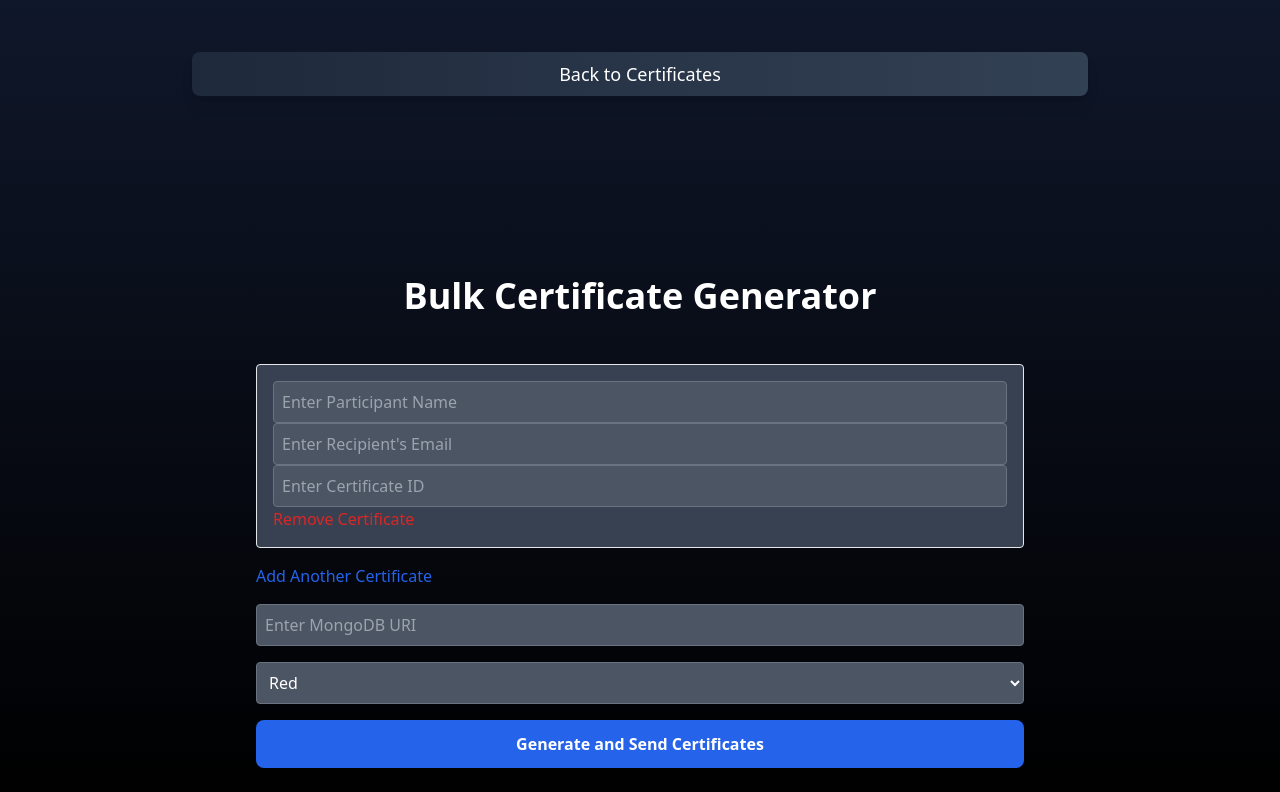
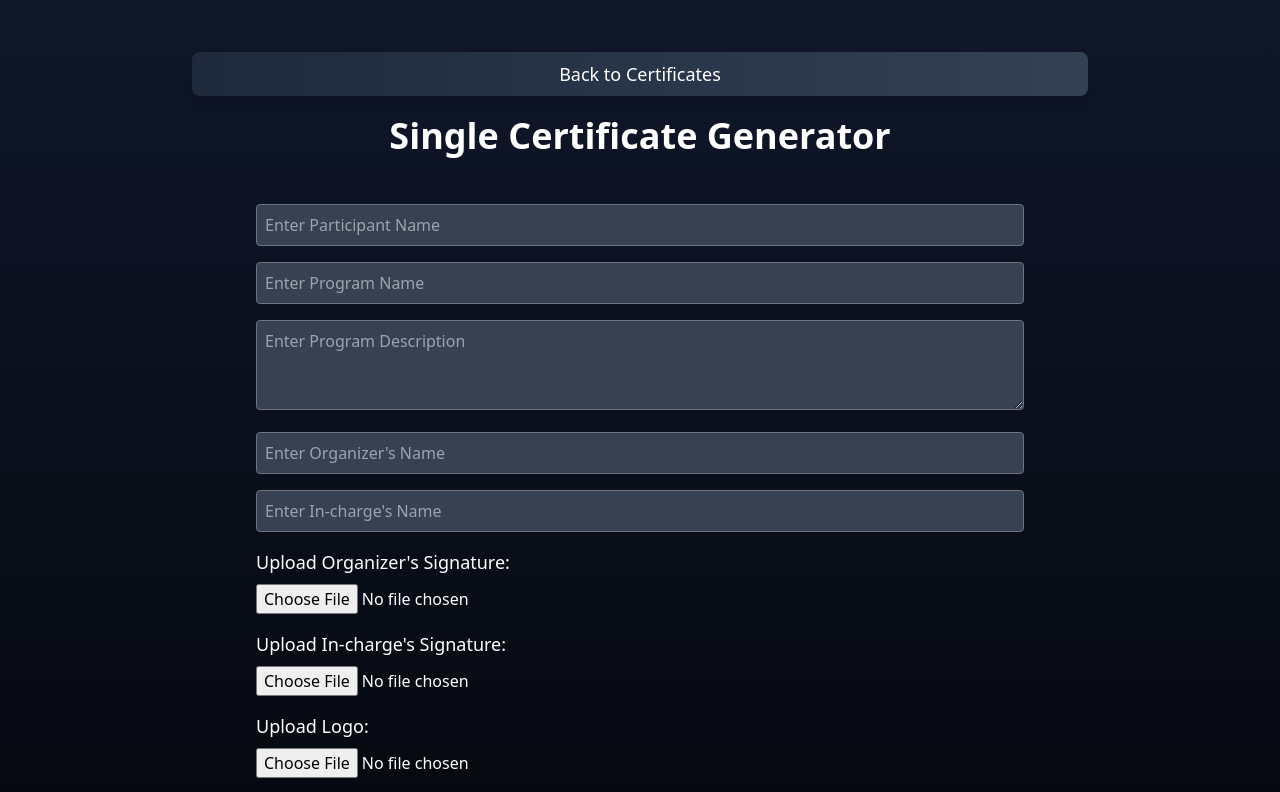
Before and after one commit to ATHARVA262005/GDG-On-Campus-Certificate-Maker, a React (Vite) app: page /single-certificate in a window 1280 px wide. Shown: the top 792 px of the page. Built offline with nearby package versions, Linux system fonts and the light colour scheme.

Commit message:
minor issue resolved

```diff
--- a/src/pages/SingleCertificateGenerator.jsx
+++ b/src/pages/SingleCertificateGenerator.jsx
@@ -3,38 +3,35 @@ import pdfMake from '../utils/pdfmake';
 import { backgroundImages } from '../utils/backgroundImages';
 import { Link } from 'react-router-dom';
 
-const BulkCertificateGenerator = () => {
-  const [certificates, setCertificates] = useState([{ name: '', email: '', id: '' }]);
+const SingleCertificateGenerator = () => {
+  const [certificateData, setCertificateData] = useState({
+    name: '',
+    program: '',
+    description: '',
+    organizer: '',
+    incharge: '',
+    organizerSignature: '',
+    inchargeSignature: '',
+    logo: '',
+    id: '',
+    verificationUrl: '',
+    backgroundColor: 'red',
+  });
+
   const [senderEmail, setSenderEmail] = useState('');
   const [senderPassword, setSenderPassword] = useState('');
+  const [recipientEmail, setRecipientEmail] = useState('');
   const [mongodbUri, setMongodbUri] = useState('');
   const [loading, setLoading] = useState(false);
-  const [backgroundColor, setBackgroundColor] = useState('red');
 
-  const handleChange = (index, e) => {
-    const { name, value } = e.target;
-    const newCertificates = [...certificates];
-    newCertificates[index][name] = value;
-    setCertificates(newCertificates);
-  };
-
-  const handleAddCertificate = () => {
-    setCertificates([...certificates, { name: '', email: '', id: '' }]);
-  };
-
-  const handleRemoveCertificate = (index) => {
-    const newCertificates = certificates.filter((_, i) => i !== index);
-    setCertificates(newCertificates);
-  };
-
-  const sendEmailWithPDF = async (pdfBase64, recipientEmail) => {
+  const sendEmailWithPDF = async (pdfBase64) => {
     setLoading(true);
     const emailData = {
       senderEmail,
       senderPassword,
       toEmail: recipientEmail,
       subject: 'Your Certificate of Achievement',
-      message: 'Congratulations on completing the program! Attached is your certificate of achievement.',
+      message: `Dear ${certificateData.name},\n\nCongratulations on completing the ${certificateData.program} program! Attached is your certificate of achievement.\n\nBest regards,\n${certificateData.organizer}`,
       pdfBase64,
     };
 
@@ -50,17 +47,29 @@ const BulkCertificateGenerator = () => {
       const result = await response.json();
       if (response.ok) {
         console.log('Email sent successfully:', result);
+        alert('Certificate emailed successfully!');
       } else {
         console.error('Failed to send email:', result);
+        alert('Failed to send certificate.');
       }
     } catch (error) {
       console.error('Error sending email:', error);
+      alert('An error occurred while sending the email.');
     } finally {
       setLoading(false);
     }
   };
 
-  const saveCertificateToDB = async (pdfBase64, certificateDetails) => {
+  const saveCertificateToDB = async (pdfBase64) => {
+    const certificateDetails = {
+      recipientName: certificateData.name,
+      eventName: certificateData.program,
+      certificateId: certificateData.id,
+      certificateUrl: `http://localhost:5000/certificates/${certificateData.id}`,
+      organizerName: certificateData.organizer,
+      inChargeName: certificateData.incharge,
+    };
+
     try {
       const response = await fetch('http://localhost:5000/generate-certificate', {
         method: 'POST',
@@ -82,20 +91,57 @@ const BulkCertificateGenerator = () => {
     }
   };
 
-  const generatePDF = async (index) => {
-    const { name, id } = certificates[index];
-    const certificateDetails = {
-      recipientName: name,
-      certificateId: id,
-      certificateUrl: `http://localhost:5000/certificates/${id}`,
+  const handleChange = (e) => {
+    const { name, value } = e.target;
+    setCertificateData((prev) => ({ ...prev, [name]: value }));
   };
+
+  const handleFileChange = (e) => {
+    const { name, files } = e.target;
+    if (files && files[0]) {
+      const reader = new FileReader();
+      reader.onload = (event) => {
+        setCertificateData((prev) => ({ ...prev, [name]: event.target.result }));
+      };
+      reader.readAsDataURL(files[0]);
+    }
+  };
+
+  const handleColorChange = (e) => {
+    const { value } = e.target;
+    setCertificateData((prev) => ({ ...prev, backgroundColor: value }));
+  };
+
+  const getBase64FromUrl = async (url) => {
+    try {
+      const response = await fetch(url);
+      if (!response.ok) throw new Error('Network response was not ok');
+      const blob = await response.blob();
+      return new Promise((resolve, reject) => {
+        const reader = new FileReader();
+        reader.onloadend = () => resolve(reader.result);
+        reader.onerror = reject;
+        reader.readAsDataURL(blob);
+      });
+    } catch (error) {
+      console.error('Error fetching image:', error);
+      return null;
+    }
+  };
+
+  const generatePDF = async () => {
+    try {
+      const logoBase64 = await getBase64FromUrl(certificateData.logo);
+      const organizerSignatureBase64 = await getBase64FromUrl(certificateData.organizerSignature);
+      const inchargeSignatureBase64 = await getBase64FromUrl(certificateData.inchargeSignature);
+      const backgroundImageBase64 = backgroundImages[certificateData.backgroundColor] || '';
 
       const docDefinition = {
         pageSize: { width: 1280, height: 720 },
         pageMargins: [0, 0, 0, 0],
         background: [
           {
-          image: backgroundImages[backgroundColor] || '',
+            image: backgroundImageBase64,
             width: 1280,
             height: 720,
           },
@@ -108,36 +154,129 @@ const BulkCertificateGenerator = () => {
             margin: [0, 120, 0, 0],
           },
           {
-          text: `This is to certify that ${name}`,
+            text: 'This is to certify that',
             style: 'body',
             alignment: 'center',
             margin: [0, 20, 0, 0],
           },
           {
-          text: `has successfully completed the program with ID: ${id}`,
+            text: certificateData.name,
+            style: 'name',
+            alignment: 'center',
+            margin: [0, 20, 0, 0],
+          },
+          {
+            text: 'has demonstrated exceptional skills and dedication by successfully completing the',
             style: 'body',
             alignment: 'center',
             margin: [0, 20, 0, 0],
           },
+          {
+            text: certificateData.program,
+            style: 'subheader',
+            alignment: 'center',
+            margin: [0, 20, 0, 0],
+          },
+          {
+            text: `The program was designed to provide valuable knowledge and skills in ${certificateData.description || 'emerging technologies and development practices'}.`,
+            style: 'body',
+            alignment: 'center',
+            margin: [120, 20, 120, 0],
+          },
+          {
+            columns: [
+              {
+                stack: [
+                  {
+                    image: organizerSignatureBase64,
+                    width: 120,
+                    height: 50,
+                    alignment: 'right',
+                    margin: [0, 10, 0, 0],
+                  },
+                  {
+                    text: certificateData.organizer,
+                    style: 'signatory',
+                    alignment: 'right',
+                    margin: [0, 20, 0, 0],
+                  },
+                ],
+                width: '36.5%',
+                alignment: 'right',
+              },
+              {
+                stack: [
+                  {
+                    image: logoBase64,
+                    width: 150,
+                    height: 150,
+                    alignment: 'center',
+                    margin: [0, -20, 0, 0],
+                  },
+                ],
+                width: '40%',
+                alignment: 'center',
+              },
+              {
+                stack: [
+                  {
+                    image: inchargeSignatureBase64,
+                    width: 120,
+                    height: 50,
+                    alignment: 'center',
+                    margin: [0, 10, 0, 0],
+                  },
+                  {
+                    text: certificateData.incharge,
+                    style: 'signatory',
+                    alignment: 'center',
+                    margin: [0, 20, 0, 0],
+                  },
+                ],
+                width: '10%',
+                alignment: 'left',
+              },
+            ],
+            margin: [0, 60, 150, 0],
+          },
+          {
+            text: `Certificate ID: ${certificateData.id}`,
+            style: 'footer',
+            alignment: 'center',
+            margin: [0, 20, 0, 0],
+          },
+          {
+            text: `Verify at: ${certificateData.verificationUrl || `https://gdgpdeacoem.in/certificates/${certificateData.id}`}`,
+            style: 'footer',
+            alignment: 'center',
+            margin: [0, 10, 0, 0],
+          },
         ],
         styles: {
           header: { fontSize: 30, bold: true, color: '#111827' },
+          subheader: { fontSize: 25, bold: true, color: '#111827' },
           body: { fontSize: 18, margin: [0, 5, 0, 5], color: '#111827' },
+          name: { fontSize: 22, bold: true, italics: true, color: '#111827' },
+          signatory: { fontSize: 14, color: '#111827' },
+          footer: { fontSize: 12, color: '#111827', italics: true },
         },
       };
 
       const pdfDocGenerator = pdfMake.createPdf(docDefinition);
 
       pdfDocGenerator.getBase64((pdfBase64) => {
-      saveCertificateToDB(pdfBase64, certificateDetails);
-      sendEmailWithPDF(pdfBase64, certificates[index].email);
-      pdfDocGenerator.download(`certificate_${id}.pdf`);
+        saveCertificateToDB(pdfBase64); // Save certificate to MongoDB
+        sendEmailWithPDF(pdfBase64);
+        pdfDocGenerator.download('certificate.pdf');
       });
+    } catch (error) {
+      console.error('Error generating PDF:', error);
+    }
   };
 
   const handleSubmit = (e) => {
     e.preventDefault();
-    certificates.forEach((_, index) => generatePDF(index));
+    generatePDF();
   };
 
   return (
@@ -151,70 +290,48 @@ const BulkCertificateGenerator = () => {
         </Link>
       </div>
       <div className="flex flex-col items-center space-y-8">
-        <h2 className="text-4xl font-bold mb-4">Bulk Certificate Generator</h2>
-        <form onSubmit={handleSubmit} className="w-full max-w-3xl space-y-4">
-          {certificates.map((cert, index) => (
-            <div key={index} className="border p-4 rounded bg-gray-700">
-              <input
-                name="name"
-                value={cert.name}
-                onChange={(e) => handleChange(index, e)}
-                placeholder="Enter Participant Name"
-                className="w-full p-2 rounded bg-gray-600 border border-gray-500 focus:border-blue-500"
-              />
-              <input
-                name="email"
-                value={cert.email}
-                onChange={(e) => handleChange(index, e)}
-                placeholder="Enter Recipient's Email"
-                className="w-full p-2 rounded bg-gray-600 border border-gray-500 focus:border-blue-500"
-              />
-              <input
-                name="id"
-                value={cert.id}
-                onChange={(e) => handleChange(index, e)}
-                placeholder="Enter Certificate ID"
-                className="w-full p-2 rounded bg-gray-600 border border-gray-500 focus:border-blue-500"
-              />
-              <button
-                type="button"
-                onClick={() => handleRemoveCertificate(index)}
-                className="text-red-600 hover:underline"
-              >
-                Remove Certificate
-              </button>
+        <h2 className="text-4xl font-bold mb-4">Single Certificate Generator</h2>
+        <div className="w-full max-w-3xl space-y-4">
+          <input name="name" value={certificateData.name} onChange={handleChange} placeholder="Enter Participant Name" className="w-full p-2 rounded bg-gray-700 border border-gray-500 focus:border-blue-500" />
+          <input name="program" value={certificateData.program} onChange={handleChange} placeholder="Enter Program Name" className="w-full p-2 rounded bg-gray-700 border border-gray-500 focus:border-blue-500" />
+          <textarea name="description" value={certificateData.description} onChange={handleChange} placeholder="Enter Program Description" rows="3" className="w-full p-2 rounded bg-gray-700 border border-gray-500 focus:border-blue-500"></textarea>
+          <input name="organizer" value={certificateData.organizer} onChange={handleChange} placeholder="Enter Organizer's Name" className="w-full p-2 rounded bg-gray-700 border border-gray-500 focus:border-blue-500" />
+          <input name="incharge" value={certificateData.incharge} onChange={handleChange} placeholder="Enter In-charge's Name" className="w-full p-2 rounded bg-gray-700 border border-gray-500 focus:border-blue-500" />
+          <div className="flex flex-col items-start space-y-2">
+            <label htmlFor="organizerSignature" className="text-lg">Upload Organizer's Signature:</label>
+            <input type="file" name="organizerSignature" accept="image/*" onChange={handleFileChange} className="w-full" />
           </div>
-          ))}
-          <button type="button" onClick={handleAddCertificate} className="text-blue-600 hover:underline">
-            Add Another Certificate
-          </button>
-          <input
-            value={mongodbUri}
-            onChange={(e) => setMongodbUri(e.target.value)}
-            placeholder="Enter MongoDB URI"
-            className="w-full p-2 rounded bg-gray-600 border border-gray-500 focus:border-blue-500"
-          />
-          <select
-            value={backgroundColor}
-            onChange={(e) => setBackgroundColor(e.target.value)}
-            className="w-full p-2 rounded bg-gray-600 border border-gray-500 focus:border-blue-500"
-          >
+          <div className="flex flex-col items-start space-y-2">
+            <label htmlFor="inchargeSignature" className="text-lg">Upload In-charge's Signature:</label>
+            <input type="file" name="inchargeSignature" accept="image/*" onChange={handleFileChange} className="w-full" />
+          </div>
+          <div className="flex flex-col items-start space-y-2">
+            <label htmlFor="logo" className="text-lg">Upload Logo:</label>
+            <input type="file" name="logo" accept="image/*" onChange={handleFileChange} className="w-full" />
+          </div>
+          <input name="id" value={certificateData.id} onChange={handleChange} placeholder="Enter Certificate ID" className="w-full p-2 rounded bg-gray-700 border border-gray-500 focus:border-blue-500" />
+          <input name="verificationUrl" value={certificateData.verificationUrl} onChange={handleChange} placeholder="Enter Verification URL" className="w-full p-2 rounded bg-gray-700 border border-gray-500 focus:border-blue-500" />
+          <input name="mongodbUri" value={mongodbUri} onChange={(e) => setMongodbUri(e.target.value)} placeholder="Enter MongoDB URI" className="w-full p-2 rounded bg-gray-700 border border-gray-500 focus:border-blue-500" />
+          <select name="backgroundColor" value={certificateData.backgroundColor} onChange={handleColorChange} className="w-full p-2 rounded bg-gray-700 border border-gray-500 focus:border-blue-500">
             <option value="red">Red</option>
             <option value="blue">Blue</option>
             <option value="green">Green</option>
             <option value="yellow">Yellow</option>
           </select>
+          <input name="senderEmail" value={senderEmail} onChange={(e) => setSenderEmail(e.target.value)} placeholder="Enter Your Email" className="w-full p-2 rounded bg-gray-700 border border-gray-500 focus:border-blue-500" />
+          <input name="senderPassword" value={senderPassword} onChange={(e) => setSenderPassword(e.target.value)} type="password" placeholder="Enter Your Email Password" className="w-full p-2 rounded bg-gray-700 border border-gray-500 focus:border-blue-500" />
+          <input name="recipientEmail" value={recipientEmail} onChange={(e) => setRecipientEmail(e.target.value)} placeholder="Enter Recipient's Email" className="w-full p-2 rounded bg-gray-700 border border-gray-500 focus:border-blue-500" />
           <button
-            type="submit"
+            onClick={generatePDF}
             className={`w-full p-3 rounded-lg bg-blue-600 text-white font-bold ${loading ? 'opacity-50 cursor-not-allowed' : 'hover:bg-blue-700'}`}
             disabled={loading}
           >
-            {loading ? 'Sending Certificates...' : 'Generate and Send Certificates'}
+            {loading ? 'Sending Certificate...' : 'Generate and Send Certificate'}
           </button>
-        </form>
+        </div>
       </div>
     </div>
   );
 };
 
-export default BulkCertificateGenerator;
+export default SingleCertificateGenerator;
```
Lines whose indentation alone changed are shown as unchanged.
